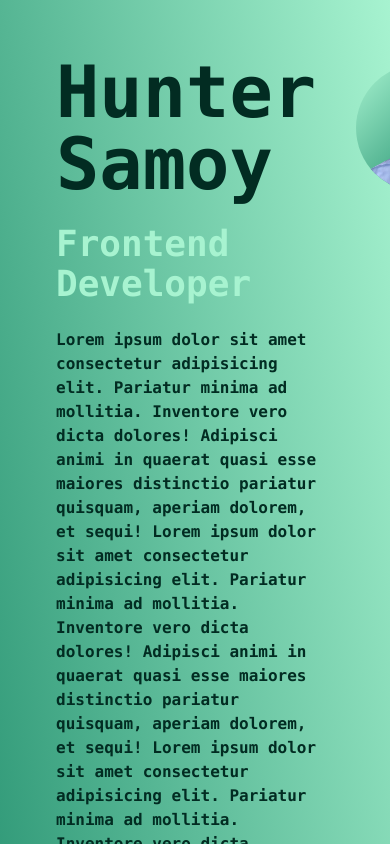
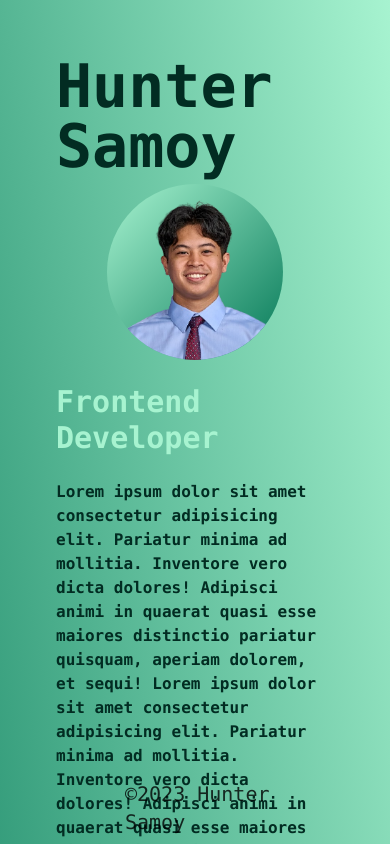
Before and after one commit to Huntergs16/portfolio, a Next.js app: page / in a window 390 px wide. Shown: the top 844 px of the page. Built offline with nearby package versions, Linux system fonts and the light colour scheme.

Commit message:
made mobile more interactive :)

```diff
--- a/app/page.tsx
+++ b/app/page.tsx
@@ -6,19 +6,19 @@ export default function Home() {
     <main className="from-emerald-700 to-emerald-200 bg-gradient-to-tr sm:bg-gradient-conic min-h-screen overflow-hidden flex p-2 sm:px-36 sm:py-28 font-mono">
       <div className='sm:border-white flex flex-col sm:flex-row sm:border-solid sm:border-8 min-h-full min-w-full bg-transparent p-12 justify-center gap-4 sm:gap-8'>
         <div className='sm:w-1/2 h-min text-emerald-950 font-semibold flex flex-col gap-6 sm:gap-12'>
-          <span className='flex items-center gap-2 sm:gap-10'>
-            <p className='text-7xl'>Hunter Samoy</p>
-            <div className='group/profile flex items-center gap-6 px-8'>
-              <div className="w-32 h-32 sm:w-40 sm:h-40 rounded-full overflow-hidden bg-gradient-to-tl from-emerald-700 to-emerald-200 z-10">
+          <span className='flex flex-col sm:flex-row items-center gap-2 sm:gap-10'>
+            <p className='text-6xl sm:text-7xl'>Hunter Samoy</p>
+            <div className='group/profile flex items-center gap-6 px-8 justify-center'>
+              <div className="w-44 h-44 rounded-full overflow-hidden bg-gradient-to-tl from-emerald-700 to-emerald-200 z-10">
                 <Image className="w-full h-full object-cover" src={'/headshot-removebg-preview.png'} alt={'Hunter'} width={200} height={200} />
               </div>
-              <div className='flex gap-4 text-lg -translate-x-[10.4rem] opacity-0 group-hover/profile:translate-y-20 sm:group-hover/profile:translate-y-0 sm:group-hover/profile:translate-x-0 group-hover/profile:opacity-100 transition-all duration-800 ease-in-out'>
-                <Link className='cursor-pointer hover:text-emerald-700' href={'https://www.linkedin.com/in/hunter-samoy/'} target='_blank'>LinkedIn</Link>
+              <div className='absolute gap-4 text-lg sm:-translate-x-[10.4rem] opacity-0 group-hover/profile:translate-y-20 sm:group-hover/profile:translate-y-0 sm:group-hover/profile:translate-x-0 group-hover/profile:opacity-100 transition-all duration-800 ease-in-out'>
+                <Link className='cursor-pointer hover:text-emerald-700 mr-4' href={'https://www.linkedin.com/in/hunter-samoy/'} target='_blank'>LinkedIn</Link>
                 <Link className='cursor-pointer hover:text-emerald-700' href={'https://github.com/Huntergs16'} target='_blank'>Github</Link>
               </div>
             </div>
           </span>
-          <p className='text-4xl text-emerald-200 sm:text-emerald-950'>Frontend Developer</p>
+          <p className='text-3xl text-emerald-200 sm:text-emerald-950'>Frontend Developer</p>
           <p>Lorem ipsum dolor sit amet consectetur adipisicing elit. Pariatur minima ad mollitia. Inventore vero dicta dolores! Adipisci animi in quaerat quasi esse maiores distinctio pariatur quisquam, aperiam dolorem, et sequi!
             Lorem ipsum dolor sit amet consectetur adipisicing elit. Pariatur minima ad mollitia. Inventore vero dicta dolores! Adipisci animi in quaerat quasi esse maiores distinctio pariatur quisquam, aperiam dolorem, et sequi!
             Lorem ipsum dolor sit amet consectetur adipisicing elit. Pariatur minima ad mollitia. Inventore vero dicta dolores! Adipisci animi in quaerat quasi esse maiores distinctio pariatur quisquam, aperiam dolorem, et sequi!
@@ -47,9 +47,9 @@ export default function Home() {
                   </li>
               </ul>
             </div>
-          {/* <p className='mt-auto text-xl font-semibold'>©2023 Hunter Samoy</p> */}
         </div>
       </div>
+          <p className='fixed mx-[30%] sm:m-0 sm:right-52 bottom-2 sm:bottom-10 text-xl opacity-80'>©2023 Hunter Samoy</p>
     </main>
   )
 }
```
